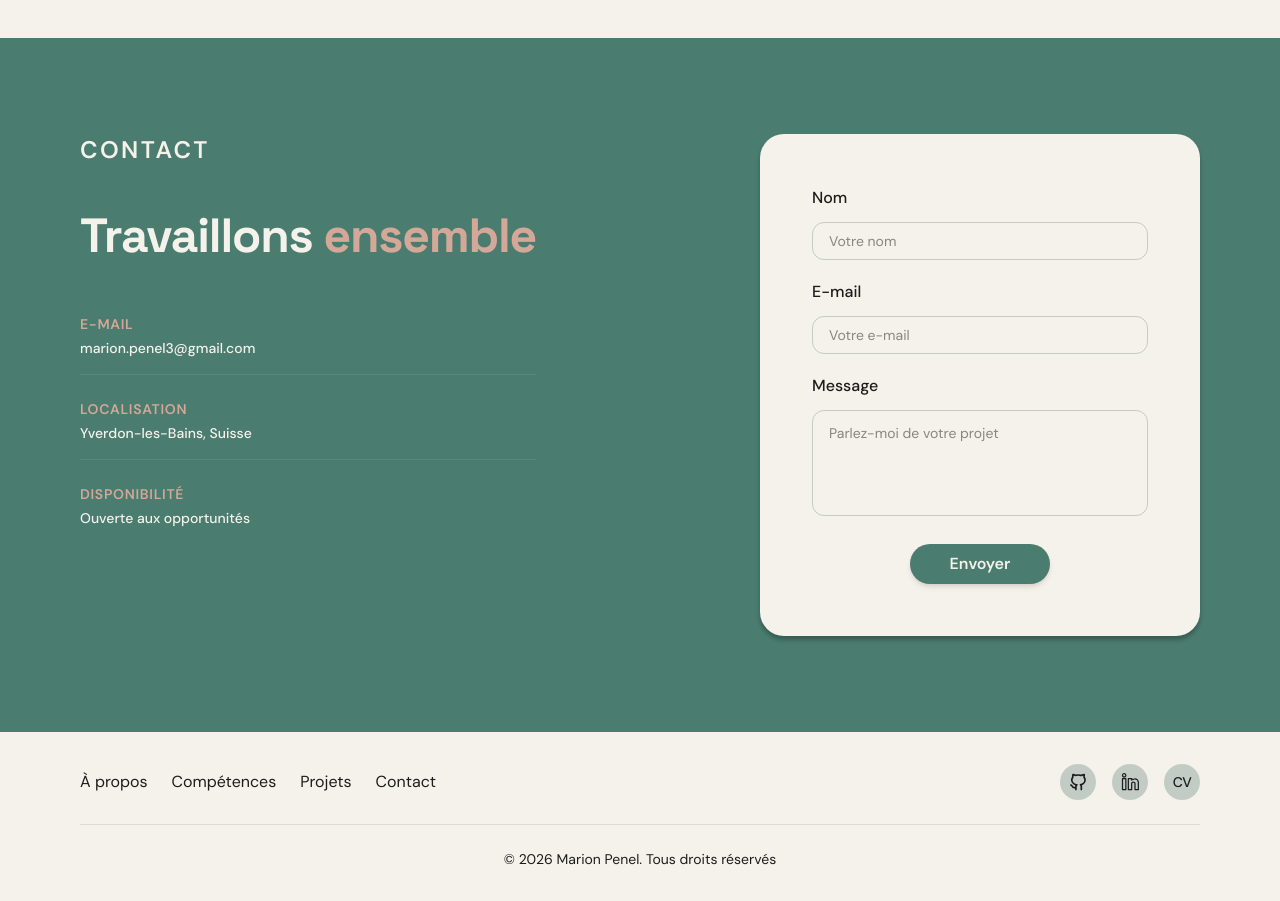
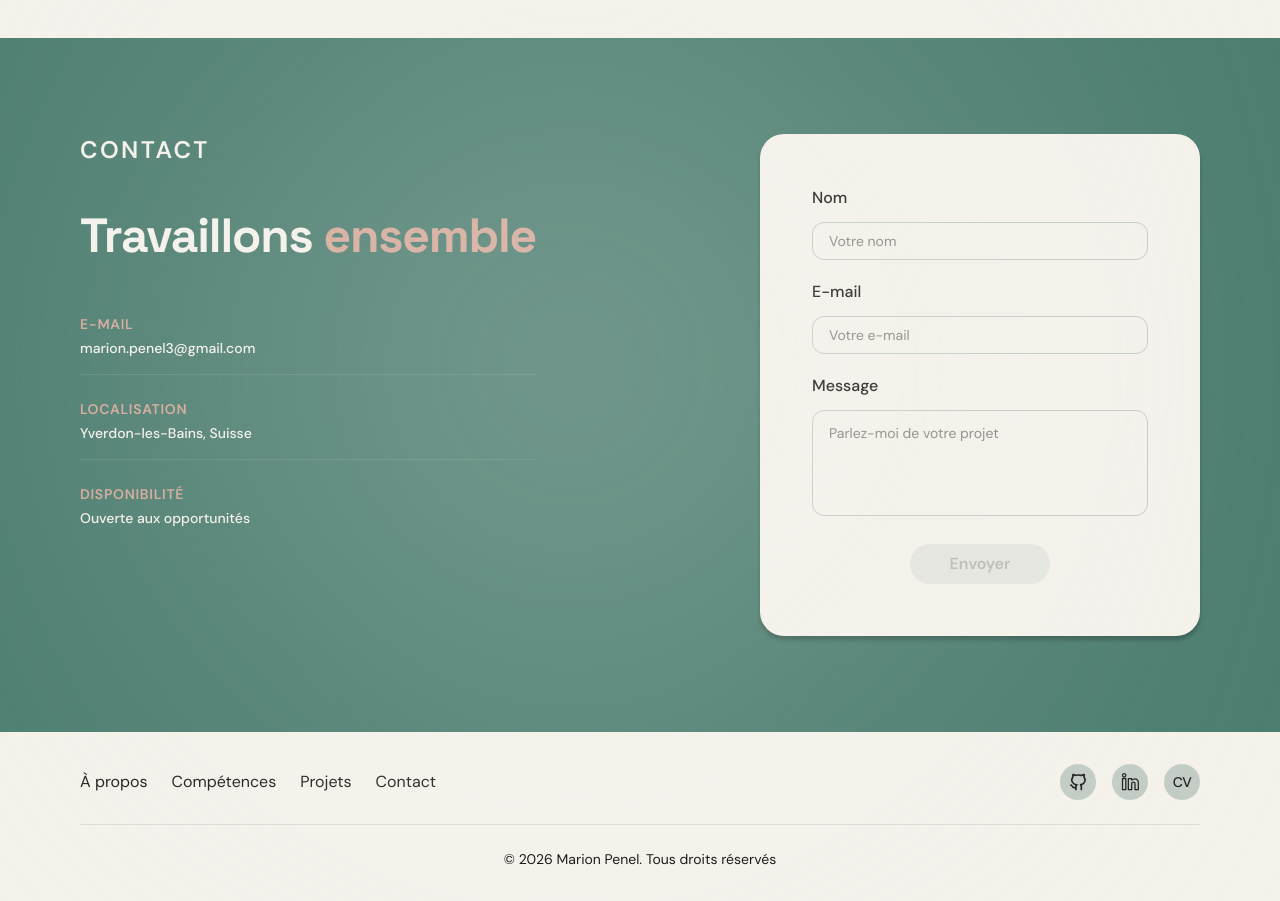
Before and after one commit to Marionpnl/Portfolio-2026, a React (Vite) app: page / in a window 1280 px wide. Shown: the part 4920-5821 px from the top of the page. Built offline with nearby package versions, Linux system fonts and the light colour scheme.

Commit message:
Disabled button if the form is incomplete

```diff
--- a/src/components/sections/Contact.tsx
+++ b/src/components/sections/Contact.tsx
@@ -7,9 +7,11 @@ const Contact = () => {
       id="contact"
       className="bg-green py-16 md:py-24 px-6 md:px-12 lg:px-20 flex items-center"
     >
-      <div className="max-w-6xl w-full mx-auto flex flex-col lg:flex-row lg:justify-between gap-16 lg:gap-10">
+      <div className="relative max-w-6xl w-full mx-auto flex flex-col lg:flex-row lg:justify-between gap-16 lg:gap-10">
         {/* Partie Gauche : Textes & Infos de contact */}
         <ContactInfo />
+
+        <div className="absolute bottom-90 md:bottom-10 left-50 md:left-65 w-70 md:w-115 h-70 md:h-115 rounded-full blur-[180px] md:blur-[270px] bg-cream pointer-events-none" />
 
         {/* Partie Droite : Boîte du formulaire blanc */}
         <ContactForm />
--- a/src/components/ui/ContactForm.tsx
+++ b/src/components/ui/ContactForm.tsx
@@ -16,6 +16,13 @@ export const ContactForm = () => {
   const [submitStatus, setSubmitStatus] = useState<
     'IDLE' | 'SUCCESS' | 'ERROR'
   >('IDLE');
+
+  // Validation : Le bouton est inactif si un champ est vide OU si l'envoi est en cours
+  const isButtonDisabled =
+    !formData.name.trim() ||
+    !formData.email.trim() ||
+    !formData.message.trim() ||
+    isSubmitting;
 
   const handleSubmit = async (e: FormEvent) => {
     e.preventDefault();
@@ -126,10 +133,12 @@ export const ContactForm = () => {
       {/* Bouton Envoyer */}
       <button
         type="submit"
-        disabled={isSubmitting}
-        className="w-fit self-center bg-green hover:bg-green/90 text-cream font-dm font-bold text-sm md:text-base px-8 py-1.5 md:px-10 md:py-2 rounded-full transition-transform duration-300 hover:scale-105 shadow-md cursor-pointer mt-2 disabled:opacity-50 disabled:hover:scale-100"
+        disabled={isButtonDisabled}
+        className={`w-fit self-center font-dm font-bold text-sm md:text-base px-8 py-1.5 md:px-10 md:py-2 rounded-full transition-transform duration-300 hover:scale-105 shadow-md mt-2 disabled:opacity-50 disabled:hover:scale-100
+      ${isButtonDisabled ? 'bg-sage/30 text-black/40 cursor-not-allowed shadow-none' : 'bg-green hover:bg-green/90 text-cream cursor-pointer'}
+        `}
       >
-        {isSubmitting ? t('contact.sending', 'Envoi...') : t('contact.submit')}
+        {isSubmitting ? t('contact.sending') : t('contact.submit')}
       </button>
 
       {/* Messages de state UX discrets */}
--- a/src/components/ui/ContactInfo.tsx
+++ b/src/components/ui/ContactInfo.tsx
@@ -41,7 +41,7 @@ export const ContactInfo = () => {
             </p>
             <a
               href="mailto:marionpenel3@gmail.com"
-              className="text-xs md:text-sm font-medium hover:underline hover:text-base transition-colors text-cream"
+              className="text-xs md:text-sm font-medium hover:underline text-cream inline-block origin-left transition-all duration-300 ease-in-out hover:scale-110"
             >
               marion.penel3@gmail.com
             </a>
--- a/src/i18n/en.json
+++ b/src/i18n/en.json
@@ -147,6 +147,7 @@
     "email_placeholder": "Your e-mail",
     "message": "Message",
     "message_placeholder": "Tell me about your project",
+    "sending": "Sending...",
     "submit": "Send",
     "success_message": "Your message has been sent!",
     "error_message": "An error occurred. Please try again."
--- a/src/i18n/fr.json
+++ b/src/i18n/fr.json
@@ -148,6 +148,7 @@
     "email_placeholder": "Votre e-mail",
     "message": "Message",
     "message_placeholder": "Parlez-moi de votre projet",
+    "sending": "Envoi...",
     "submit": "Envoyer",
     "success_message": "Votre message a bien été envoyé !",
     "error_message": "Une erreur est survenue. Veuillez réessayer."
```
Also changed, not shown: src/components/sections/Skills.tsx (+4 -4 lines).
